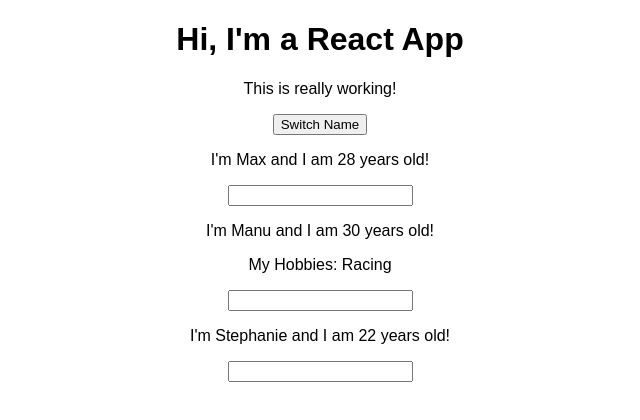
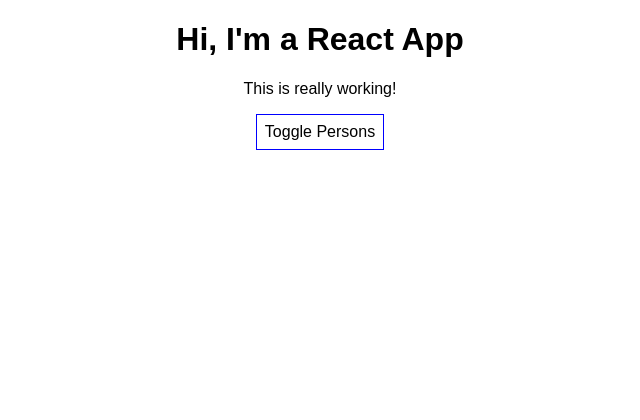
Before and after one commit to magnus-thor/react-complete-guide, a React (Create React App) app: page / in a window 1280 px wide. Shown: the top 420 px of the page, without its empty margins (320-960 px from the left). Built offline with nearby package versions, Linux system fonts and the light colour scheme.

Commit message:
rendering content dynamically

```diff
--- a/src/App.js
+++ b/src/App.js
@@ -8,7 +8,8 @@
       { name: 'Max', age: 28 },
       { name: 'Manu', age: 30 },
       { name: 'Stephanie', age: 22 }
-    ]
+    ],
+    showPersons: false
   }
 
   switchNameHandler = (newName) => {
@@ -32,12 +33,30 @@
     })
   }
 
+  togglePersonsHandler = () => {
+    const doesShow = this.state.showPersons;
+    this.setState({ showPersons: !doesShow })
+  }
+
   render() {
+    const style = {
+      backgroundColor: 'white',
+      font: 'inherit',
+      border: '1px solid blue',
+      padding: '8px',
+      cursor: 'pointer'
+    };
+
     return (
       <div className="App">
         <h1>Hi, I'm a React App</h1>
         <p>This is really working!</p>
-        <button onClick={() => this.switchNameHandler('Magnus')}>Switch Name</button>
+        <button
+          style={style}
+          onClick={this.togglePersonsHandler}>Toggle Persons</button>
+        {
+          this.state.showPersons ?
+            <div>
               <Person
                 name={this.state.persons[0].name}
                 age={this.state.persons[0].age} />
@@ -49,6 +68,8 @@
               <Person
                 name={this.state.persons[2].name}
                 age={this.state.persons[2].age} />
+            </div> : null
+        }
       </div>
     );
     // Prefer the bind method over arrow function
--- /dev/null
+++ b/src/Person/Person.css
@@ -0,0 +1,8 @@
+.Person {
+  width: 60%;
+  margin: 16px auto;
+  border: 1px solid #eee;
+  box-shadow: 0 2px 3px #ccc;
+  padding: 16px;
+  text-align: center;
+}
--- a/src/Person/Person.js
+++ b/src/Person/Person.js
@@ -1,11 +1,12 @@
 import React from 'react';
+import './Person.css';
 
 const person = (props) => {
   return (
-    <div>
+    <div className="Person">
       <p onClick={props.click}>I'm {props.name} and I am {props.age} years old!</p>
       <p>{props.children}</p>
-      <input type="text" onChange={props.nameChangedHandler} />
+      <input type="text" onChange={props.changed} value={props.name} />
     </div>
   )
 };
```
Lines whose indentation alone changed are shown as unchanged.
